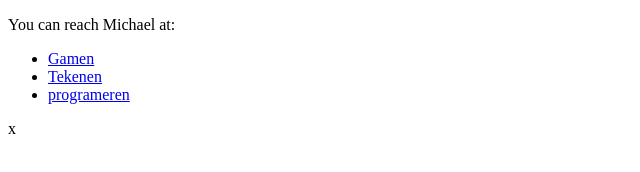
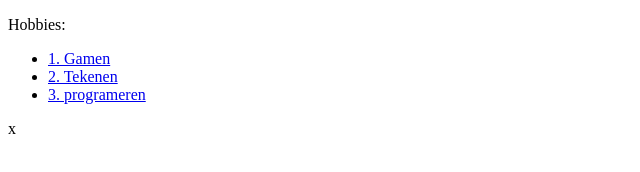
Before and after one commit to MootjeAbou/Wat-weet-wikipedia-4ab8864a, a plain HTML site: page index.html in a window 1280 px wide. Shown: the whole page, without its empty margins (0-640 px from the left). Drawn offline with Linux system fonts and the light colour scheme.

Commit message:
Mijn pagina

```diff
--- a/index.html
+++ b/index.html
@@ -1,12 +1,12 @@
 <!DOCTYPE html>
 <html>
 <body>
-<p>You can reach Michael at:</p>
+<p>Hobbies:</p>
 
 <ul>
-    <li><a href="http://www.rainbowsix.com" target="_blank">Gamen</a></li>
-    <li><a href="http://www.noorder.tweak.nl/#drawings" target="_blank">Tekenen</a></li>
-    <li><a href="http://www.noorder.tweak.nl/#experiments" target="_blank">programeren</a></li>
+    <li><a href="http://www.rainbowsix.com" target="_blank">1. Gamen</a></li>
+    <li><a href="http://www.noorder.tweak.nl/#drawings" target="_blank">2. Tekenen</a></li>
+    <li><a href="http://www.noorder.tweak.nl/#experiments" target="_blank">3. programeren</a></li>
 </ul>
 
 x</body>
```
